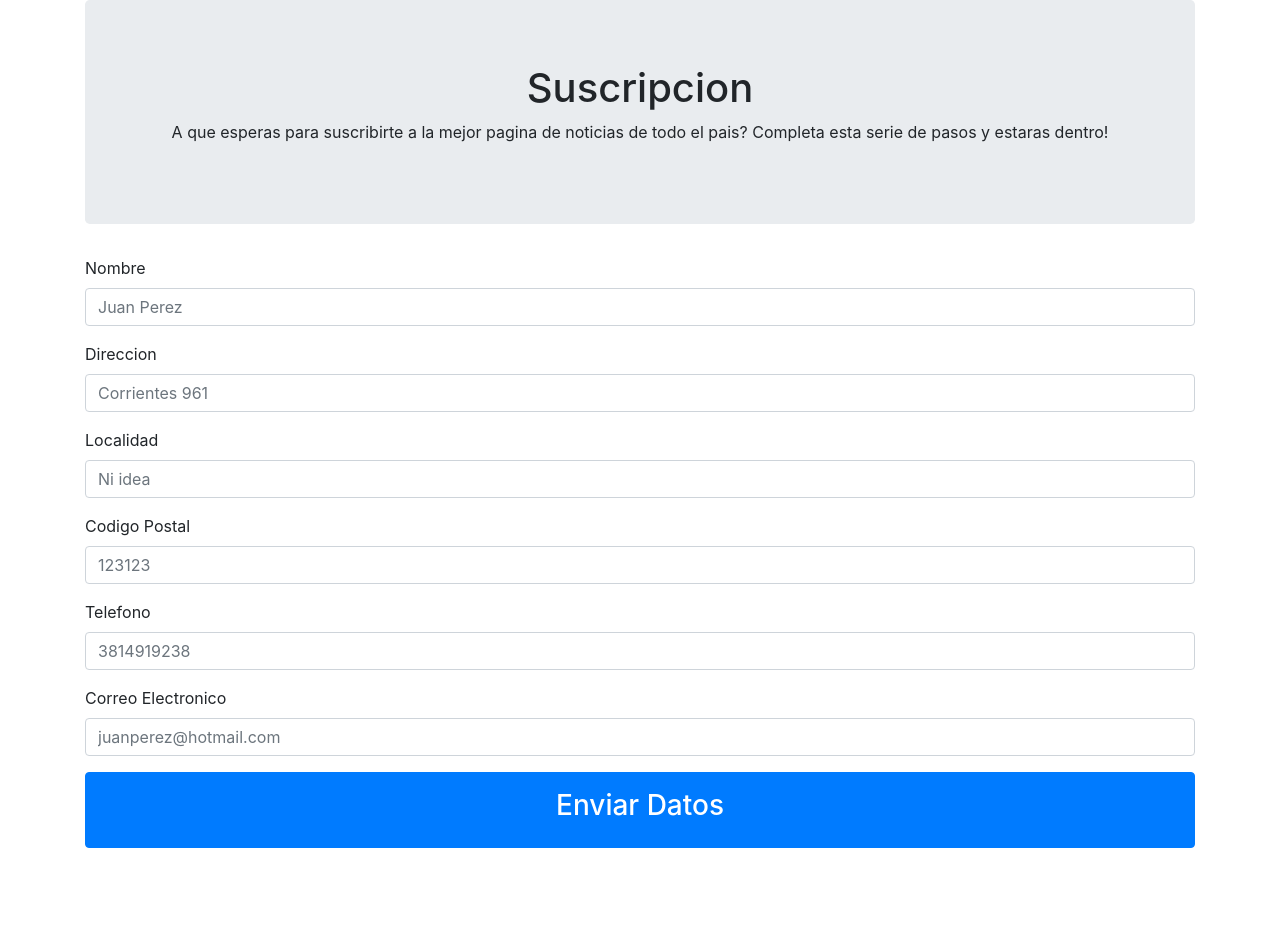
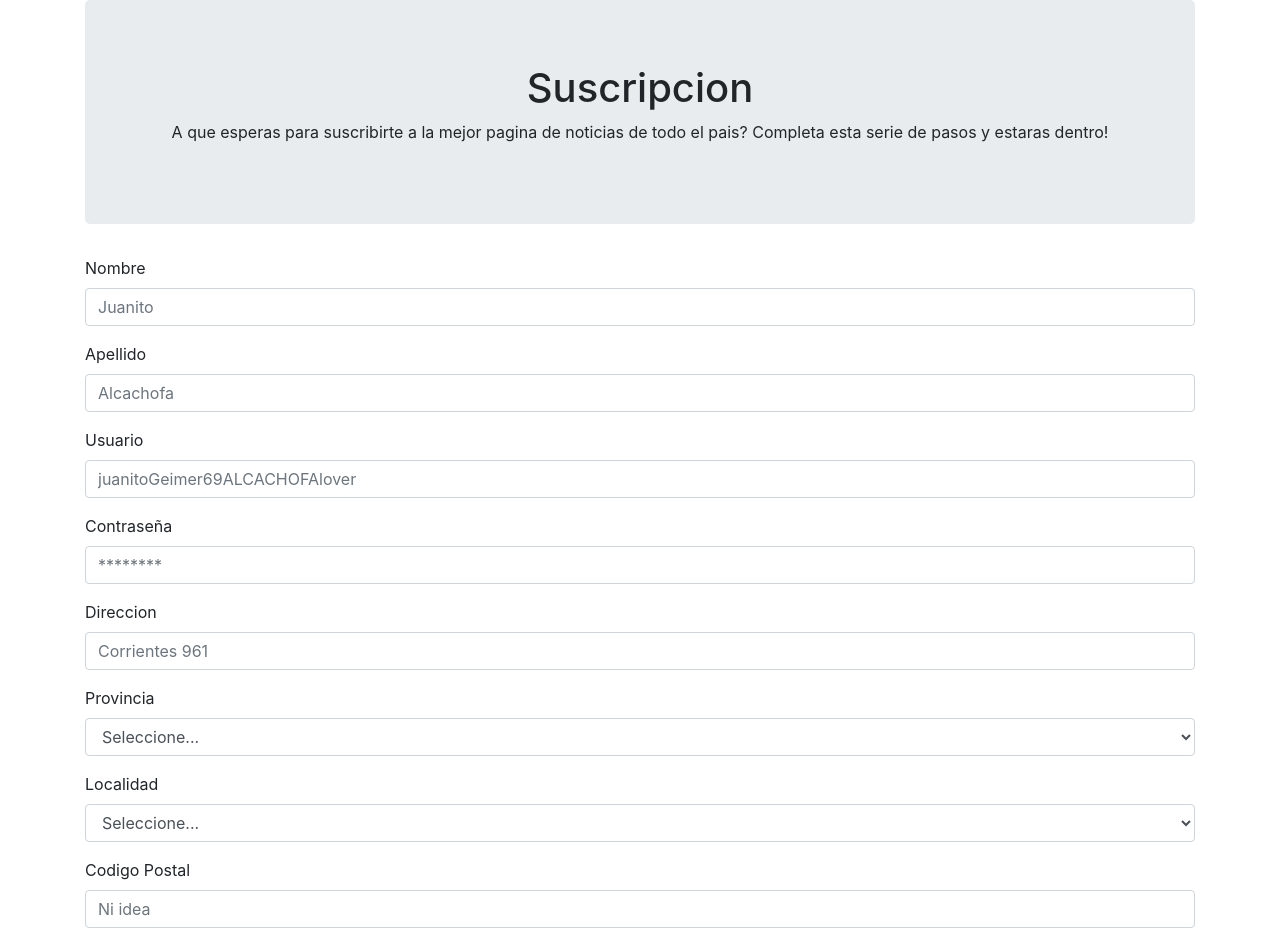
Before and after one commit to casasfranco/RollingNews-final, a React (Create React App) app in the folder rolling-news/: page / in a window 1280 px wide. Shown: the top 948 px of the page. Before the commit the page ends 848 px from the top, so only its background shows below. Built offline with nearby package versions, Linux system fonts and the light colour scheme.

Commit message:
Se agregaron mas campos en Suscripcion y se agrego la validacion

```diff
--- a/rolling-news/src/components/Administrador/Suscripcion.js
+++ b/rolling-news/src/components/Administrador/Suscripcion.js
@@ -3,14 +3,18 @@ import { Container } from "react-bootstrap";
 import Jumbotron from "react-bootstrap/Jumbotron";
 import Form from "react-bootstrap/Form";
 import Button from "react-bootstrap/Button";
-import Alert from 'react-bootstrap/Alert';
+import Alert from "react-bootstrap/Alert";
+import Swal from "sweetalert2";
 import { useForm } from "react-hook-form";
 
-
 const Suscripcion = () => {
-
-  const { register, handleSubmit,errors } = useForm();
-  const onSubmit = data => console.log(data);
+  const { register, handleSubmit, errors } = useForm();
+  const onSubmit = (data) =>
+    Swal.fire(
+      "Gracias!",
+      "Sus datos fueron enviados y pronto nos contactaremos!",
+      "success"
+    );
 
   return (
     <div>
@@ -23,40 +27,179 @@ const Suscripcion = () => {
           </p>
         </Jumbotron>
         <Form onSubmit={handleSubmit(onSubmit)}>
-          <Form.Group controlId="Nombre">
+          <Form.Group controlId="nombre">
             <Form.Label>Nombre</Form.Label>
-            <Form.Control type="text" placeholder="Juan Perez" name='nombre' ref={register({ required: true, maxLength: 18, minLength: 3, pattern: /^[A-Za-z]+$/i })} />
-            {errors.nombre && <Alert variant={"danger"} className="p-1">Requiere su Nombre!</Alert>}
+            <Form.Control
+              type="text"
+              placeholder="Juanito"
+              name="nombre"
+              ref={register({
+                required: true,
+                maxLength: 18,
+                minLength: 3,
+                pattern: /^[A-Za-z]+$/i,
+              })}
+            />
+            {errors.nombre && (
+              <Alert variant={"danger"} className="p-1">
+                ⚠ Requiere su Nombre!
+              </Alert>
+            )}
           </Form.Group>
 
-          <Form.Group controlId="Direccion">
-            <Form.Label>Direccion</Form.Label>
-            <Form.Control type="text" placeholder="Corrientes 961" name='direccion' ref={register({ required: true, maxLength: 18, minLength: 4 })} />
-            {errors.direccion && <Alert variant={"danger"} className="p-1">Requiere su Direccion!</Alert>}
+          <Form.Group controlId="apellido">
+            <Form.Label>Apellido</Form.Label>
+            <Form.Control
+              type="text"
+              placeholder="Alcachofa"
+              name="apellido"
+              ref={register({
+                required: true,
+                maxLength: 18,
+                minLength: 3,
+                pattern: /^[A-Za-z]+$/i,
+              })}
+            />
+            {errors.apellido && (
+              <Alert variant={"danger"} className="p-1">
+                ⚠ Requiere su Apellido!
+              </Alert>
+            )}
           </Form.Group>
 
-          <Form.Group controlId="Localidad">
-            <Form.Label>Localidad</Form.Label>
-            <Form.Control type="text" placeholder="Ni idea" name='localidad' ref={register({ required: true, maxLength: 30, minLength: 3 })} />
-            {errors.localidad && <Alert variant={"danger"} className="p-1">Requiere su Localidad!</Alert>}
+          <Form.Group controlId="nombreUsuario">
+            <Form.Label>Usuario</Form.Label>
+            <Form.Control
+              type="text"
+              placeholder="juanitoGeimer69ALCACHOFAlover"
+              name="nombreUsuario"
+              ref={register({
+                required: true,
+                maxLength: 18,
+                minLength: 3,
+              })}
+            />
+            {errors.nombreUsuario && (
+              <Alert variant={"danger"} className="p-1">
+                ⚠ Requiere un Usuario!
+              </Alert>
+            )}
           </Form.Group>
 
-          <Form.Group controlId="codigoPostal">
-            <Form.Label>Codigo Postal</Form.Label>
-            <Form.Control type="number" placeholder="123123" name='codigopostal' ref={register({ required: true, min: 1000, max: 9999 })} />
-            {errors.codigopostal && <Alert variant={"danger"} className="p-1">Requiere su Codigo Postal!</Alert>}
+          <Form.Group controlId="passUsuario">
+            <Form.Label>Contraseña</Form.Label>
+            <Form.Control
+              type="password"
+              placeholder="********"
+              name="passUsuario"
+              ref={register({ required: true })}
+            />
+            {errors.passUsuario && (
+              <Alert variant={"danger"} className="p-1">
+                ⚠ Requiere una Contraseña!
+              </Alert>
+            )}
           </Form.Group>
 
-          <Form.Group controlId="Telefono">
+          <Form.Group controlId="direccionUsuario">
+            <Form.Label>Direccion</Form.Label>
+            <Form.Control
+              type="text"
+              placeholder="Corrientes 961"
+              name="direccionUsuario"
+              ref={register({
+                required: true,
+                maxLength: 18,
+                minLength: 4,
+              })}
+            />
+            {errors.direccionUsuario && (
+              <Alert variant={"danger"} className="p-1">
+                ⚠ Requiere su Direccion!
+              </Alert>
+            )}
+          </Form.Group>
+
+          <Form.Group controlId="provinciaUsuario">
+            <Form.Label>Provincia</Form.Label>
+            <Form.Control
+              as="select"
+              defaultValue="Seleccione..."
+              name="provinciaUsuario"
+            >
+              <option>Seleccione...</option>
+              <option value="#">...</option>
+            </Form.Control>
+          </Form.Group>
+
+          <Form.Group controlId="localidadUsuario">
+            <Form.Label>Localidad</Form.Label>
+            <Form.Control
+              as="select"
+              defaultValue="Seleccione..."
+              name="localidadUsuario"
+            >
+              <option>Seleccione...</option>
+              <option value="#">...</option>
+            </Form.Control>
+          </Form.Group>
+
+          <Form.Group controlId="cpUsuario">
+            <Form.Label>Codigo Postal</Form.Label>
+            <Form.Control
+              type="number"
+              placeholder="Ni idea"
+              name="cpUsuario"
+              ref={register({
+                required: true,
+                maxLength: 4,
+                minLength: 4,
+                pattern: { value: /^[0-9]+$/i },
+              })}
+            />
+            {errors.cpUsuario && (
+              <Alert variant={"danger"} className="p-1">
+                ⚠ Requiere su Codigo Postal!
+              </Alert>
+            )}
+          </Form.Group>
+
+          <Form.Group controlId="numTelefonoUsuario">
             <Form.Label>Telefono</Form.Label>
-            <Form.Control type="number" placeholder="3814919238" name='telefono' ref={register({ required: true, maxLength: 10, minLength: 10 })} />
-            {errors.telefono && <Alert variant={"danger"} className="p-1">Requiere su Telefono!</Alert>}
+            <Form.Control
+              type="number"
+              placeholder="3814919238"
+              name="numTelefonoUsuario"
+              ref={register({
+                required: true,
+                maxLength: 10,
+                minLength: 10,
+                pattern: { value: /^[0-9]+$/i },
+              })}
+            />
+            {errors.numTelefonoUsuario && (
+              <Alert variant={"danger"} className="p-1">
+                ⚠ Requiere su Telefono!
+              </Alert>
+            )}
           </Form.Group>
 
           <Form.Group controlId="Email">
             <Form.Label>Correo Electronico</Form.Label>
-            <Form.Control type="email" placeholder="juanperez@hotmail.com" name='correo' ref={register({ required: true })} />
-            {errors.correo && <Alert variant={"danger"} className="p-1">Requiere su Correo!</Alert>}
+            <Form.Control
+              type="email"
+              placeholder="juanperez@hotmail.com"
+              name="correo"
+              ref={register({
+                required: true,
+                pattern: { value: /^[A-Z0-9._%+-]+@[A-Z0-9.-]+\.[A-Z]{2,}$/i },
+              })}
+            />
+            {errors.correo && (
+              <Alert variant={"danger"} className="p-1">
+                ⚠ Requiere su Correo!
+              </Alert>
+            )}
           </Form.Group>
 
           <Button variant="primary" className="w-100 p-3" type="submit">
```
